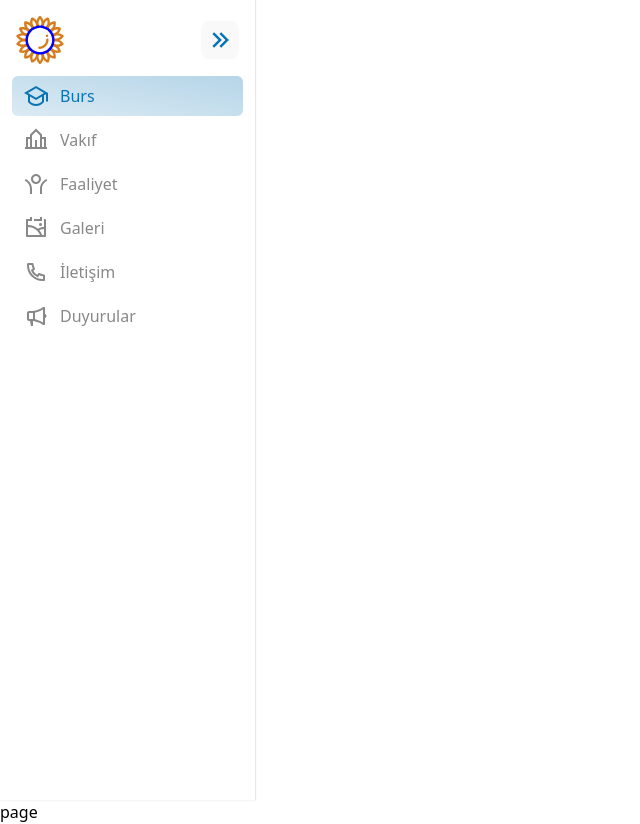
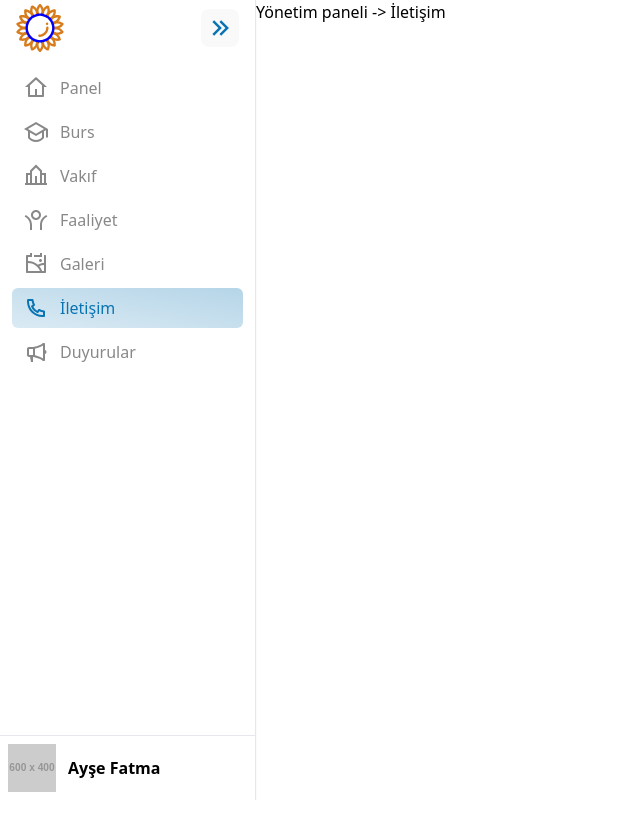
Before and after one commit to Mervegk/antalya, a Next.js app: page /yonetim-paneli/iletisim in a window 1280 px wide. Shown: the whole page, without its empty margins (0-640 px from the left). After the commit the page ends 800 px from the top, so only its background shows below. Built offline with nearby package versions, Linux system fonts and the light colour scheme.

Commit message:
sidebar user section and active menu class

```diff
--- a/app/(panel)/layout.js
+++ b/app/(panel)/layout.js
@@ -16,8 +16,11 @@ export default function RootLayout({ children }) {
     <html lang="en">
       <body className={` overflow-x-hidden`}>
         <Transition>
-          <Sidebar />
-          {children}
+          <div className='flex'>
+            <Sidebar />
+
+            {children}
+          </div>
         </Transition>
       </body>
     </html>
--- a/app/(panel)/yonetim-paneli/iletisim/page.js
+++ b/app/(panel)/yonetim-paneli/iletisim/page.js
@@ -2,6 +2,6 @@ import React from 'react'
 
 export default function page() {
   return (
-    <div>page</div>
+    <div>Yönetim paneli -&gt; İletişim </div>
   )
 }
--- a/app/globals.css
+++ b/app/globals.css
@@ -16,11 +16,25 @@
   .contact-info {
     @apply flex items-center justify-center gap-4 font-bold text-xl md:text-[28px] text-secondcolor
   }
+
+  .sidebar-menu {
+    @apply hover:bg-secondcolor/50 text-thirdcolor hover:text-white
+  }
+
+  .sidebar-menu-active {
+    @apply bg-gradient-to-tr from-secondcolor/15 to-secondcolor/30 text-secondcolor
+  }
+
 }
 
 @layer utilities {
   .text-balance {
     text-wrap: balance;
+  }
+
+  #active {
+    background: red;
+    color: white;
   }
 
   .button {
--- a/components/panel/layout/Sidebar.jsx
+++ b/components/panel/layout/Sidebar.jsx
@@ -1,8 +1,9 @@
 "use client"
 import React, { createContext, useContext, useState } from 'react';
 import Image from 'next/image';
-import { RiArrowLeftDoubleLine, RiGraduationCapLine, RiSchoolLine, RiMegaphoneLine, RiGalleryLine, RiPhoneLine, RiOpenArmLine } from "react-icons/ri";
+import { RiHome4Line, RiArrowLeftDoubleLine, RiGraduationCapLine, RiSchoolLine, RiMegaphoneLine, RiGalleryLine, RiPhoneLine, RiOpenArmLine } from "react-icons/ri";
 import { LogoImage } from '@/app/data/images';
+import { usePathname } from 'next/navigation';
 
 const SidebarContext = createContext();
 
@@ -10,33 +11,50 @@ export default function Sidebar({ children }) {
   const [collapsed, setCollapsed] = useState(true);
   return (
     <aside className={`h-screen transition-all duration-300 ${collapsed ? 'w-64' : 'w-20'}`}>
-      <nav className='h-screen flex flex-col bg-white border-r shadow-sm'>
-        <div className={`p-4 pb-2 flex items-center ${collapsed ? 'justify-between' : 'justify-center'}`}>
-          <div>
-            <img src={LogoImage.image.src} className={`overflow-hidden transition-all duration-300 ${collapsed ? 'w-12' : 'w-0'} `} alt='logo' />
+      <nav className='h-full flex flex-col bg-white border-r shadow-sm'>
+        <div className={`p-4 pb-2 flex items-center h-12 ${collapsed ? 'justify-between' : 'justify-center'}`}>
+          <div className={collapsed ? 'w-12' : 'w-0'}>
+            <img src={LogoImage.image.src} className={`overflow-hidden transition-all duration-300 $ `} alt='logo' />
           </div>
           <button onClick={() => setCollapsed((prev) => !prev)}
             className='p-1 bg-thirdcolor/5 rounded-lg text-3xl text-secondcolor hover:bg-thirdcolor/15 transition-all duration-100 ease-linear'><RiArrowLeftDoubleLine className={`transition-all ${collapsed ? 'rotate-180' : 'rotate-0'}`} />
           </button>
         </div>
         <SidebarContext.Provider value={{ collapsed }}>
-          <ul className='flex-1 px-3'>
-            <SidebarItem icon={<RiGraduationCapLine />} text='Burs' active />
-            <SidebarItem icon={<RiSchoolLine />} text='Vakıf' />
-            <SidebarItem icon={<RiOpenArmLine />} text='Faaliyet' />
-            <SidebarItem icon={<RiGalleryLine />} text='Galeri' />
-            <SidebarItem icon={<RiPhoneLine />} text='İletişim' />
-            <SidebarItem icon={<RiMegaphoneLine />} text='Duyurular' />
+          <ul className='flex-1 px-3 mt-4'>
+            <SidebarItem icon={<RiHome4Line />} text='Panel' link='/yonetim-paneli' alert='Yönetim Paneli' />
+            <SidebarItem icon={<RiGraduationCapLine />} text='Burs' alert='Burs' />
+            <SidebarItem icon={<RiSchoolLine />} text='Vakıf' alert='Vakıf' />
+            <SidebarItem icon={<RiOpenArmLine />} text='Faaliyet' alert='Faaliyet' />
+            <SidebarItem icon={<RiGalleryLine />} text='Galeri' alert='Galeri' />
+            <SidebarItem icon={<RiPhoneLine />} text='İletişim' link='/yonetim-paneli/iletisim' alert='İletişim' />
+            <SidebarItem icon={<RiMegaphoneLine />} text='Duyurular' alert='Duyurular' />
           </ul>
+          <div className={`border-t flex p-2 ${!collapsed ? 'justify-center' : ''}`} >
+            <div className='min-w-12 min-h-12 w-12 h-12 rounded-md'><img src='https://placehold.co/600x400' className='h-full w-full object-cover' /></div>
+            <div className={`flex items-center w-52 ml-3 transition-all duration-200 ease-linear ${!collapsed ? 'hidden' : ''}`}>
+              <div>
+                <h4 className='font-semibold'>Ayşe Fatma</h4>
+              </div>
+            </div>
+          </div>
         </SidebarContext.Provider>
       </nav>
     </aside>
   )
 }
 
-export function SidebarItem({ icon, text, active, alert }) {
+export function SidebarItem({ icon, text, alert, link }) {
   const { collapsed } = useContext(SidebarContext);
   return (
-    <li className={`relative flex items-center py-2 px-3 my-1 font-medium rounded-md cursor-pointer transition-all duration-150 ease-linear ${collapsed ? '' : 'justify-center'} ${active ? 'bg-gradient-to-tr from-secondcolor/15 to-secondcolor/30 text-secondcolor' : 'hover:bg-secondcolor/50 text-thirdcolor hover:text-white'}`}> <i className='text-2xl'>{icon}</i> <span className={`overflow-hidden transition-all ${collapsed ? 'w-52 ml-3' : 'w-0'} `}>{text}</span> {alert && <div className={`absolute right-2 w-2 h-2 rounded bg-indigo-300 ${collapsed ? '' : 'top-2'}`}></div>} </li>
+    <li className={`relative flex items-center py-2 px-3 my-1 font-medium rounded-md cursor-pointer transition-all duration-150 ease-linear ${collapsed ? '' : 'justify-center group'} ${window.location.pathname == link ? 'sidebar-menu-active' : 'sidebar-menu'} `}
+      onClick={() => { window.location.pathname = link }}
+    > <i className='text-2xl'>{icon}</i> <span className={`overflow-hidden transition-all ${collapsed ? 'w-52 ml-3' : 'w-0'} `}>{text}</span>
+      {!collapsed && <div className={`absolute left-full rounded-md px-2 py-1 ml-6 bg-[#f8fbfe] text-secondcolor text-sm invisible opacity-20 -translate-x-3 transition-all group-hover:visible group-hover:opacity-100 group-hover:translate-x-0`}>{text}</div>}
+    </li>
   );
 }
+
+/*
+${active ? 'bg-gradient-to-tr from-secondcolor/15 to-secondcolor/30 text-secondcolor' : 'hover:bg-secondcolor/50 text-thirdcolor hover:text-white'}
+*/
```
